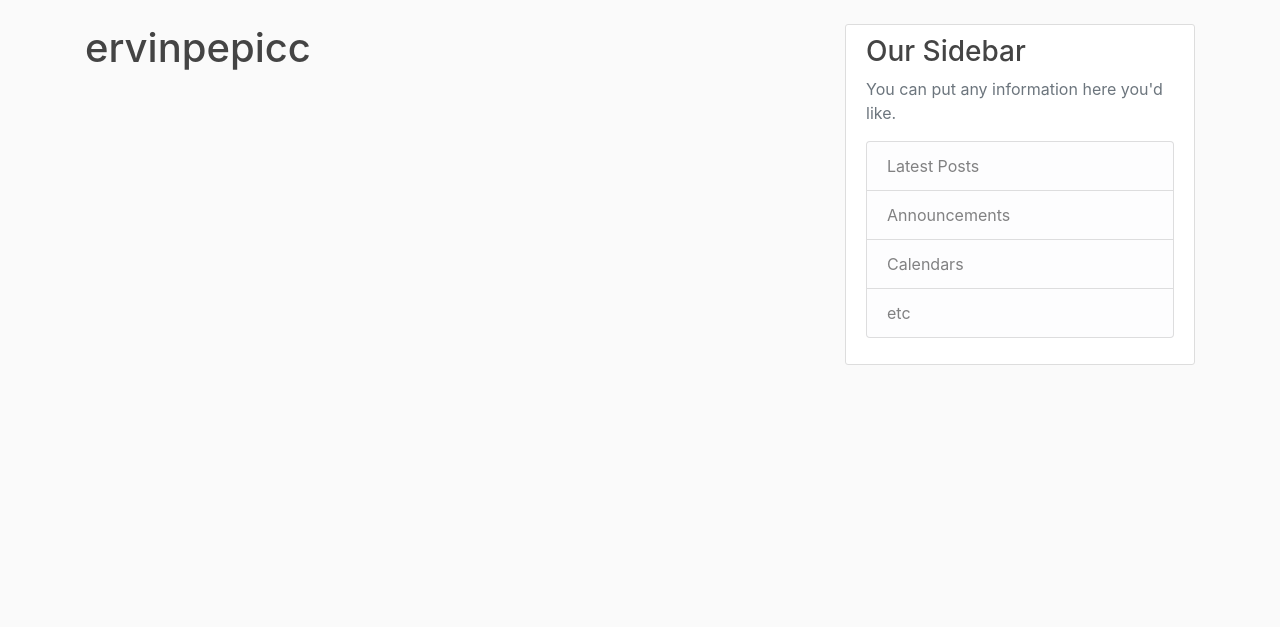
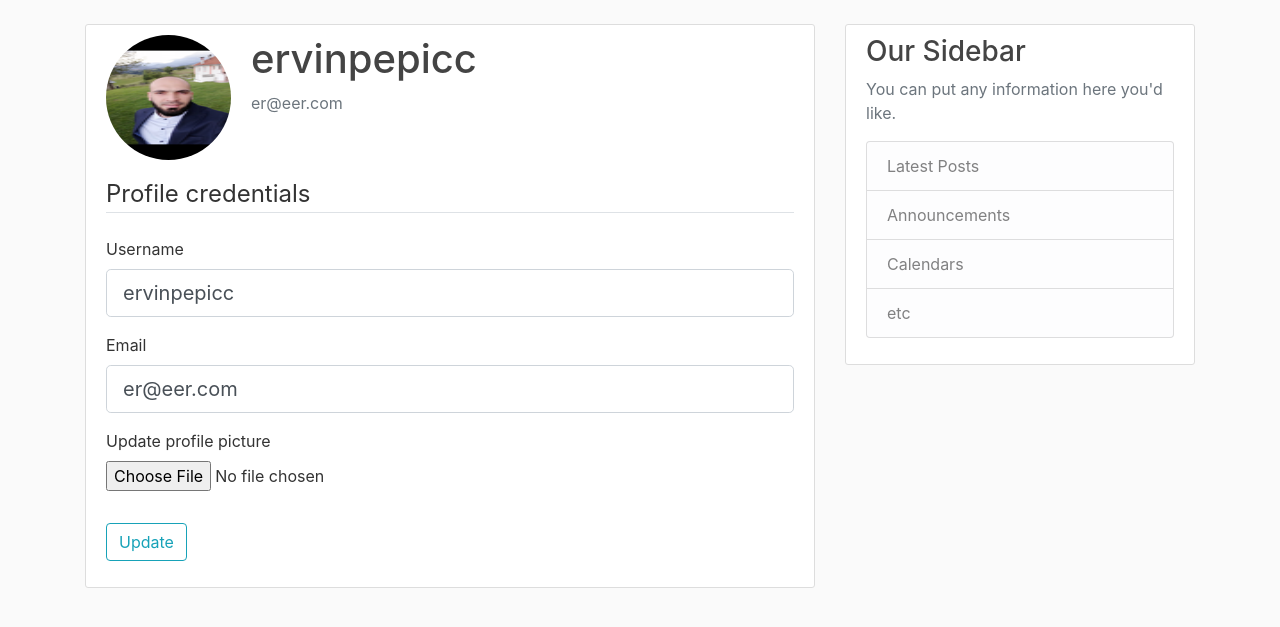
Before and after one commit to ervinpepic/advanced_blog_flask, a Flask app: page /account in a window 1280 px wide. Shown: the part 56-683 px from the top of the page. Run offline with Flask 2, Linux system fonts and the light colour scheme; a user stored in the database is signed in; some libraries are stand-ins or nearby versions.

Commit message:
Added logic for update profile post and update profile picture

```diff
--- a/AdvancedFlaskBlog/flaskblog/forms.py
+++ b/AdvancedFlaskBlog/flaskblog/forms.py
@@ -1,6 +1,8 @@
 from flask_wtf import FlaskForm
+from flask_wtf.file import FileField, FileAllowed
 from wtforms import StringField, PasswordField, SubmitField, BooleanField
 from wtforms.validators import DataRequired, Length, Email, EqualTo, ValidationError
+from flask_login import current_user
 from flaskblog.models import User
 
 
@@ -26,3 +28,21 @@ class LoginForm(FlaskForm):
 	password 			= PasswordField('Password', validators=[DataRequired()])
 	remember			= BooleanField('Remeber me')
 	submit 				= SubmitField('Login')
+
+class UpdateAccountForm(FlaskForm):
+	username 			= StringField('Username', validators=[DataRequired(), Length(min=4, max=20)])
+	email 				= StringField('Email', validators=[DataRequired(), Email()])
+	picture				= FileField('Update profile picture', validators=[FileAllowed(['jpg', 'png'])])
+	submit 				= SubmitField('Update')
+
+	def validate_username(self, username):
+		if username.data != current_user.username:
+			user 	= User.query.filter_by(username=username.data).first()
+			if user:
+				raise ValidationError('User with that username already exists. Chose another...')
+
+	def validate_email(self, email):
+		if email.data != current_user.email:
+			user 	= User.query.filter_by(email=email.data).first()
+			if user:
+				raise ValidationError('Email is already used...')
--- a/AdvancedFlaskBlog/flaskblog/routes.py
+++ b/AdvancedFlaskBlog/flaskblog/routes.py
@@ -1,6 +1,9 @@
+import os
+import secrets
+from PIL import Image
 from flask import render_template, url_for, flash, redirect, request
 from flaskblog import app, db, bcrypt
-from flaskblog.forms import RegistrationForm, LoginForm
+from flaskblog.forms import RegistrationForm, LoginForm, UpdateAccountForm
 from flaskblog.models import User, Post
 from flask_login import login_user, current_user, logout_user, login_required
 
@@ -63,7 +66,35 @@ def logout():
 	logout_user()
 	return redirect(url_for('home'))
 
-@app.route("/account")
+
+def save_picture(form_picture):
+	random_hex	= secrets.token_hex(8)
+	_, img_extension = os.path.splitext(form_picture.filename)
+	picture_filename = random_hex + img_extension
+	picture_path = os.path.join(app.root_path, 'static/profile_pics', picture_filename)
+
+	output_size = (125, 125)
+	i = Image.open(form_picture)
+	i.thumbnail(output_size)
+	i.save(picture_path)
+
+	return picture_filename
+
+@app.route("/account", methods=['GET', 'POST'])
 @login_required
 def account():
-	return render_template('account.html', title='Account')
+	form = UpdateAccountForm()
+	if form.validate_on_submit():
+		if form.picture.data:
+			picture_file = save_picture(form.picture.data)
+			current_user.image_file = picture_file
+		current_user.username = form.username.data
+		current_user.email 	= form.email.data
+		db.session.commit()
+		flash('Your account has been updated!', 'success')
+		return redirect(url_for('account'))
+	elif request.method == 'GET':
+		form.username.data = current_user.username
+		form.email.data = current_user.email
+	image_file 	= url_for('static', filename='profile_pics/' + current_user.image_file)
+	return render_template('account.html', title='Account', image_file=image_file, form=form)
--- a/AdvancedFlaskBlog/flaskblog/templates/account.html
+++ b/AdvancedFlaskBlog/flaskblog/templates/account.html
@@ -1,4 +1,64 @@
 {% extends "layout.html" %}
 {% block content %}
-	<h1>{{ current_user.username }}</h1>
+	<div class="content-section">
+		<div class="media">
+		<img class="rounded-circle account-img" src="{{ image_file }}">
+		<div class="media-body">
+			<h2 class="account-heading">{{ current_user.username }}</h2>
+			<p class="text-secondary">{{ current_user.email }}</p>
+		</div>
+		</div>
+
+		<form method="POST", action="" enctype="multipart/form-data">
+			{{ form.hidden_tag() }}
+			<fieldset class="form-group">
+
+				<legend class="border-bottom mb-4">Profile credentials</legend>
+				<div class="form-group">
+					{{ form.username.label(class="form-control-label") }}
+
+					{% if form.username.errors %}
+						{{ form.username(class="form-control form-control-lg is-invalid") }}
+						<div class="invalid-feedback">
+							{% for error in form.username.errors  %}
+								<span>{{ error }}</span>
+							{% endfor %}
+						</div>
+					{% else %}
+						{{ form.username(class="form-control form-control-lg") }}
+					{% endif %}
+
+				</div>
+
+				<div class="form-group">
+					{{ form.email.label(class="form-control-label") }}
+
+					{% if form.email.errors %}
+						{{ form.email(class="form-control form-control-lg is-invalid") }}
+						<div class="invalid-feedback">
+							{% for error in form.email.errors  %}
+								<span>{{ error }}</span>
+							{% endfor %}
+						</div>
+					{% else %}
+						{{ form.email(class="form-control form-control-lg") }}
+					{% endif %}
+				</div>
+				<div class="form-group">
+					{{ form.picture.label() }}
+					{{ form.picture(class="form-control-file") }}
+					{% if form.picture.errors %}
+						{% for error in form.picture.errors  %}
+							<span class="text-danger">{{ error }}</span><br>
+						{% endfor %}
+					{% endif %}
+				</div>
+			</fieldset>
+
+			<div class="form-group">
+				{{ form.submit(class="btn btn-outline-info") }}
+			</div>
+		</form>
+
+	</div>
 {% endblock content %}
```
Also changed, not shown: AdvancedFlaskBlog/flaskblog/site.db, AdvancedFlaskBlog/flaskblog/static/profile_pics/19e241ca2a5073ea.PNG (added), AdvancedFlaskBlog/flaskblog/static/profile_pics/default.jpg (added), AdvancedFlaskBlog/flaskblog/static/profile_pics/eb3a385b3566d8d6.png (added), 5 other files.
